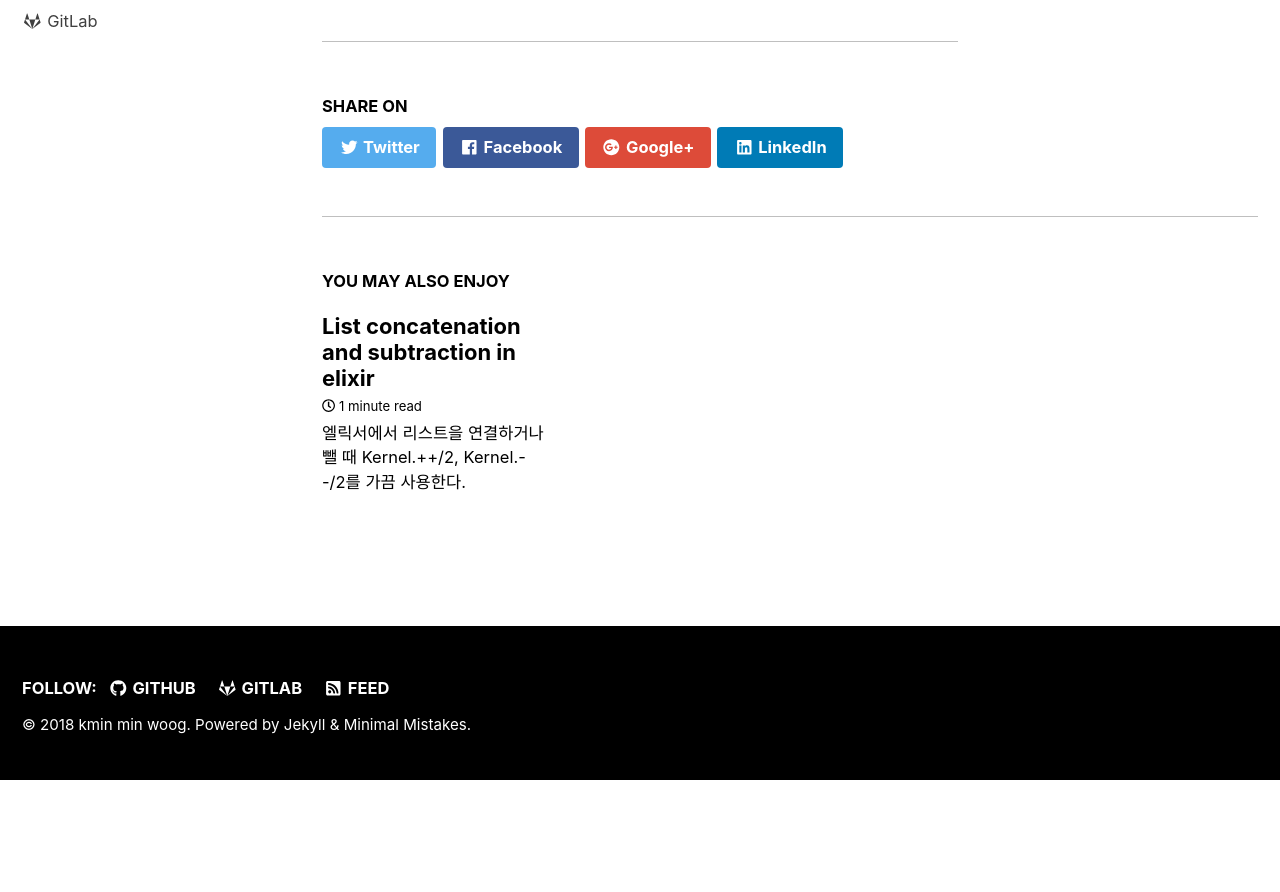
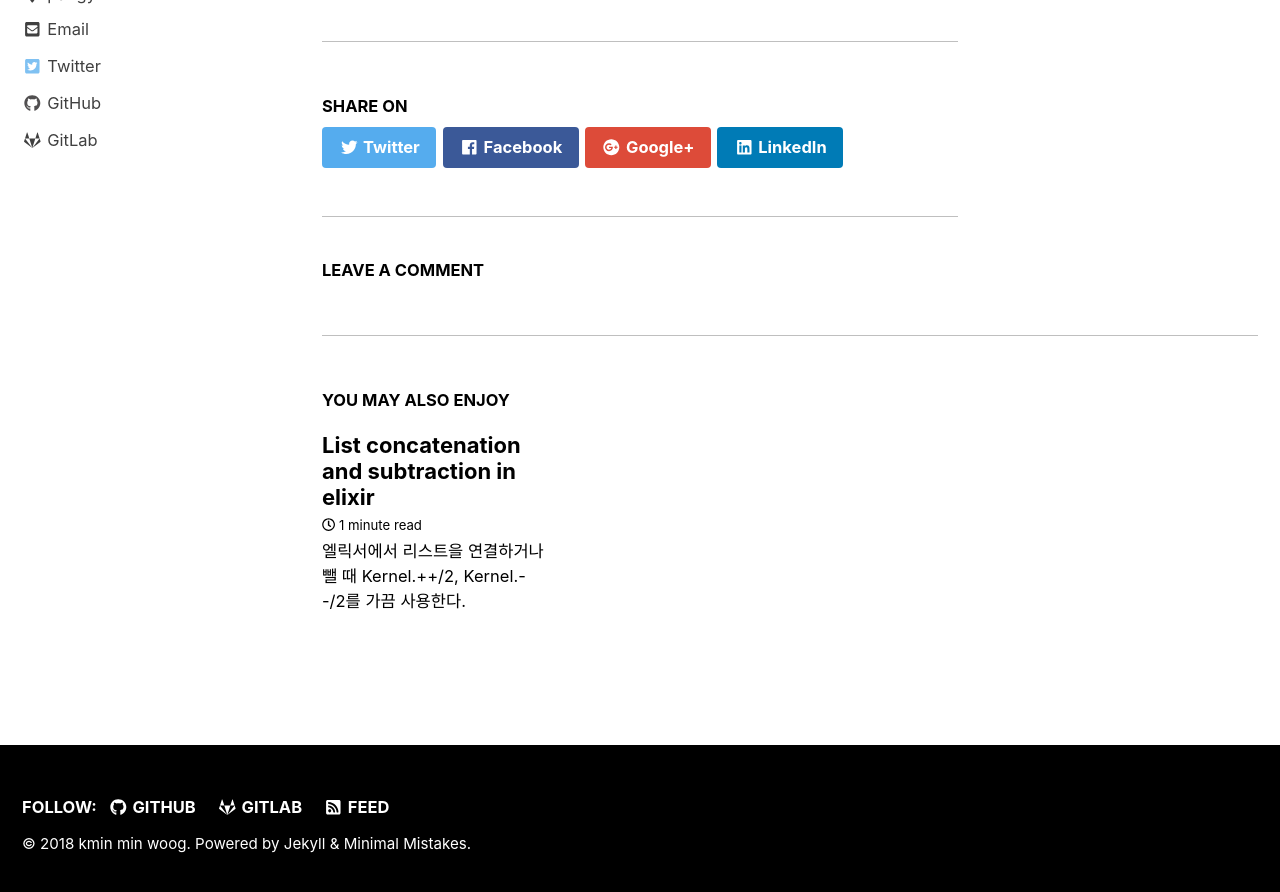
Before and after one commit to kminwoog/kminwoog.github.io, a Jekyll site: the page built from _posts/2018-05-09-elixir-list-concat-subtract.md, in a window 1280 px wide and 900 px high, scrolled down 2755 px. Shown: the top 892 px of the window. Built offline with Jekyll 4.4.1, drawn with Linux system fonts in a browser that asks for light colours; nearby versions of some CDN libraries; comment, search, counter and statistics services are not loaded; before the commit the page ends 3536 px from its top, so only the background shows below that.

````diff
--- a/_config.yml
+++ b/_config.yml
@@ -20,9 +20,9 @@ teaser                   : # path of fallback teaser image, e.g. "/assets/images
 # breadcrumbs            : false # true, false (default)
 words_per_minute         : 200
 comments:
-  provider               : # false (default), "disqus", "discourse", "facebook", "google-plus", "staticman", "staticman_v2" "custom"
+  provider               : "disqus" # false (default), "disqus", "discourse", "facebook", "google-plus", "staticman", "staticman_v2" "custom"
   disqus:
-    shortname            : # https://help.disqus.com/customer/portal/articles/466208-what-s-a-shortname-
+    shortname            : kminwoog-github-io # https://help.disqus.com/customer/portal/articles/466208-what-s-a-shortname-
   discourse:
     server               : # https://meta.discourse.org/t/embedding-discourse-comments-via-javascript/31963 , e.g.: meta.discourse.org
   facebook:
@@ -256,6 +256,6 @@ defaults:
       layout: single
       author_profile: true
       read_time: true
-      comments: # true
+      comments: true
       share: true
       related: true
--- a/_posts/2018-05-09-elixir-list-concat-subtract.md
+++ b/_posts/2018-05-09-elixir-list-concat-subtract.md
@@ -78,3 +79,6 @@ iex> list = [1,2,3] -- [3]
 iex> [1,2,3] -- list
 [3]
 ```
+
+{% if page.comments %}
+{% endif %}
````
Also changed, not shown: other parts of _posts/2018-05-09-elixir-list-concat-subtract.md (+1 -0 lines).
